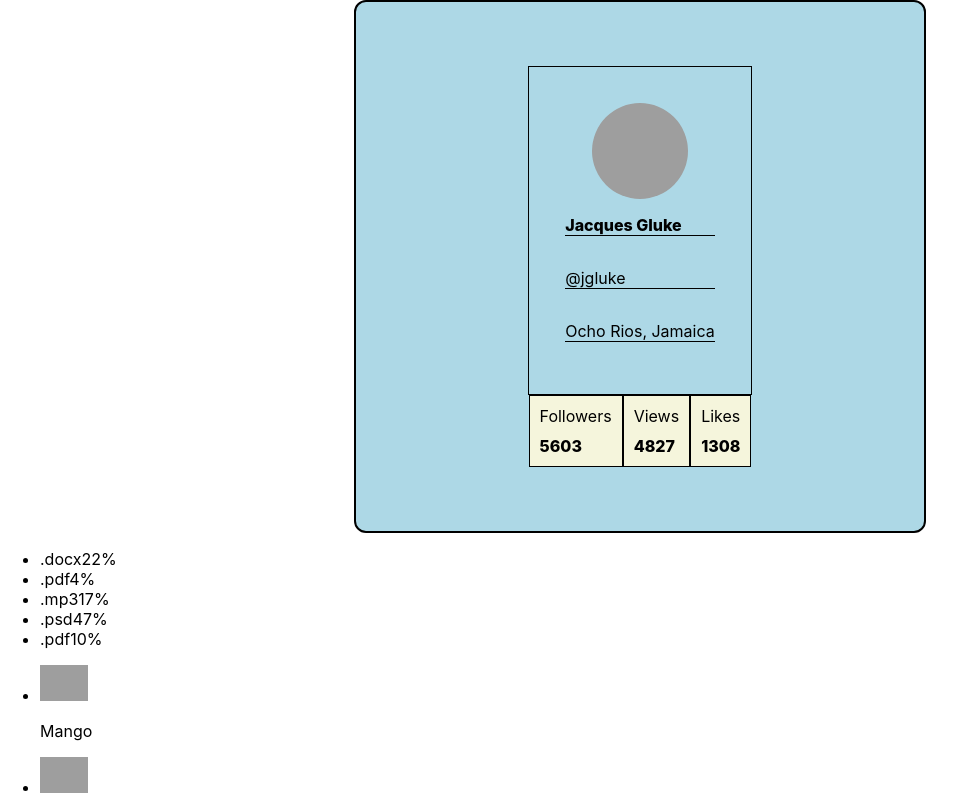
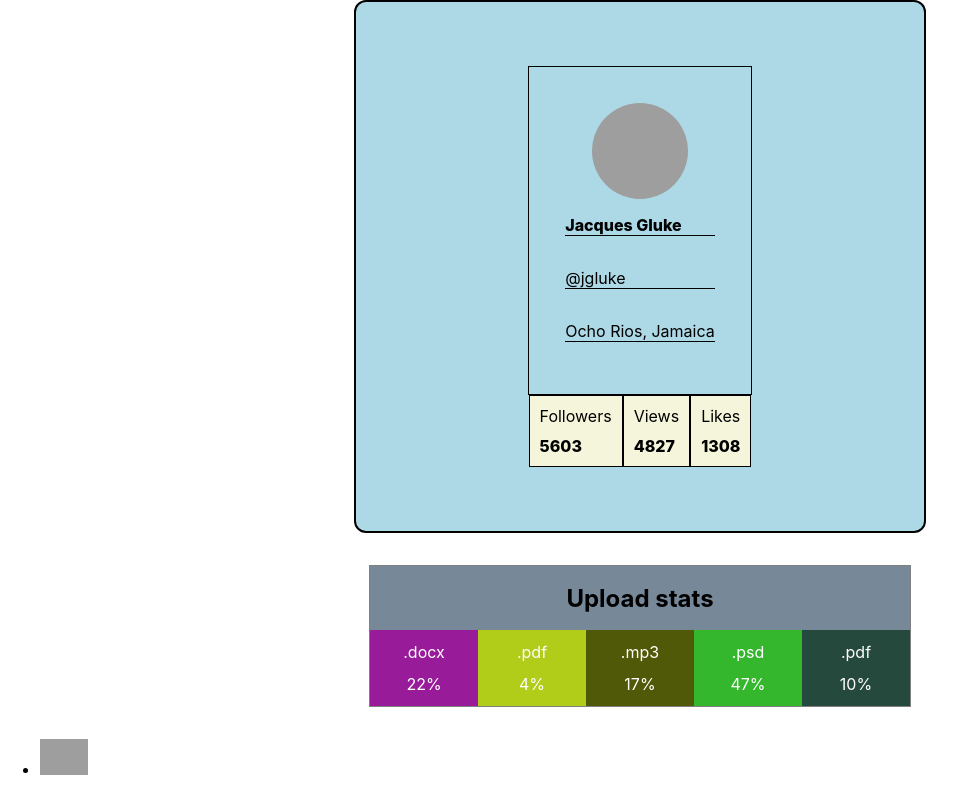
Before and after one commit to ColonelMelnyk/Homework_React_H1, a React (Create React App) app: page / in a window 1280 px wide. Shown: the top 797 px of the page, without its empty margins (0-966 px from the left). Built offline with nearby package versions, Linux system fonts and the light colour scheme; grey boxes are pictures that could not be loaded.

Commit message:
stats styles

```diff
--- a/src/components/Stats.jsx
+++ b/src/components/Stats.jsx
@@ -1,13 +1,18 @@
 import PropTypes from 'prop-types';
 import css from './Stats.module.css'
+function generateRandomColor() {
+  const randomColor = Math.round(Math.random() * 16777215).toString(16);
+  return `#${randomColor}`;
+}
 export const Statistics = ({stats}) =>{
     return (
-<section class="statistics">
-<ul class="stat-list">
+<section className={css.statistics}>
+<h2 className={css.title}>Upload stats</h2>
+<ul className={css.statlist}>
     {stats.map(stat =>(
-       <li class="item"  key={stat.id}>
-       <span class="label">{stat.label}</span>
-       <span class="percentage">{stat.percentage}%</span>
+       <li className={css.item}  key={stat.id}  style={{backgroundColor: generateRandomColor()}}>
+       <span className={css.label}>{stat.label}</span>
+       <span className={css.percentage}>{stat.percentage}%</span>
        </li>
     ))}
 </ul>
--- a/src/components/Stats.module.css
+++ b/src/components/Stats.module.css
@@ -0,0 +1,48 @@
+.statistics{
+
+border: 1px solid gray;
+width: 540px;
+display: flex;
+flex-direction: column;
+align-items: center;
+margin: auto;
+margin-top: 32px;
+margin-bottom: 32px;
+background-color: lightslategray;
+}
+.title{
+    text-align: center;
+    margin: 0;
+    height: 64px;
+    display: flex;
+    align-items: center;
+}
+.statlist{
+    list-style: none;
+    padding: 0;
+    margin: 0;
+    display: flex;
+    justify-content: center;
+    width: 540px;
+
+    }
+.statlist li{
+    margin: 0;
+    height: 48px;
+    width: 108px;
+    height: 64px;
+}
+.item{
+    display: flex;
+    flex-direction: column;
+    margin-bottom: 10px;
+    gap: 12px;
+    align-items: center;
+    padding-top: 12px;
+}
+.label{
+    color: #ffffff;
+}
+.percentage{
+    color: #ffffff;
+}
```
